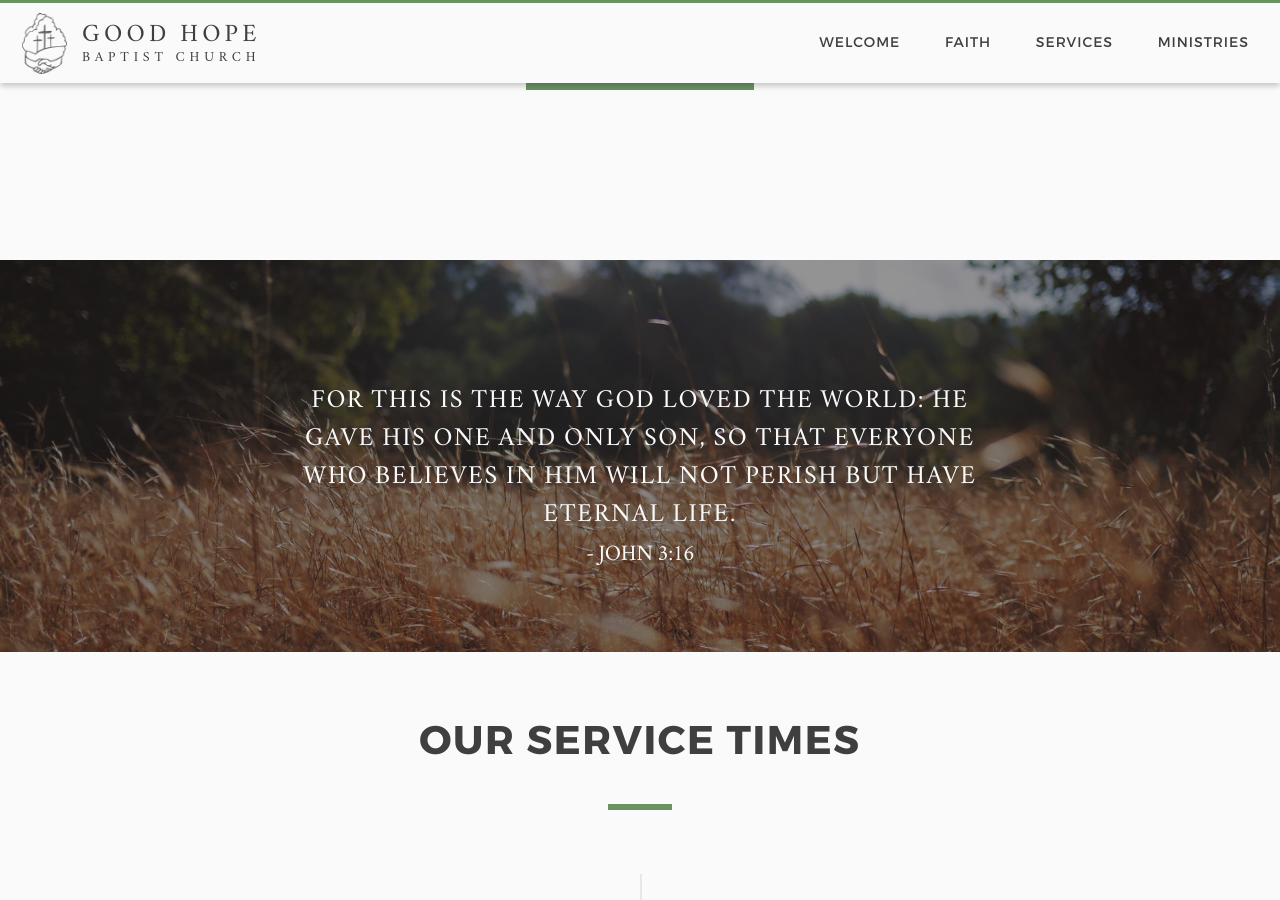
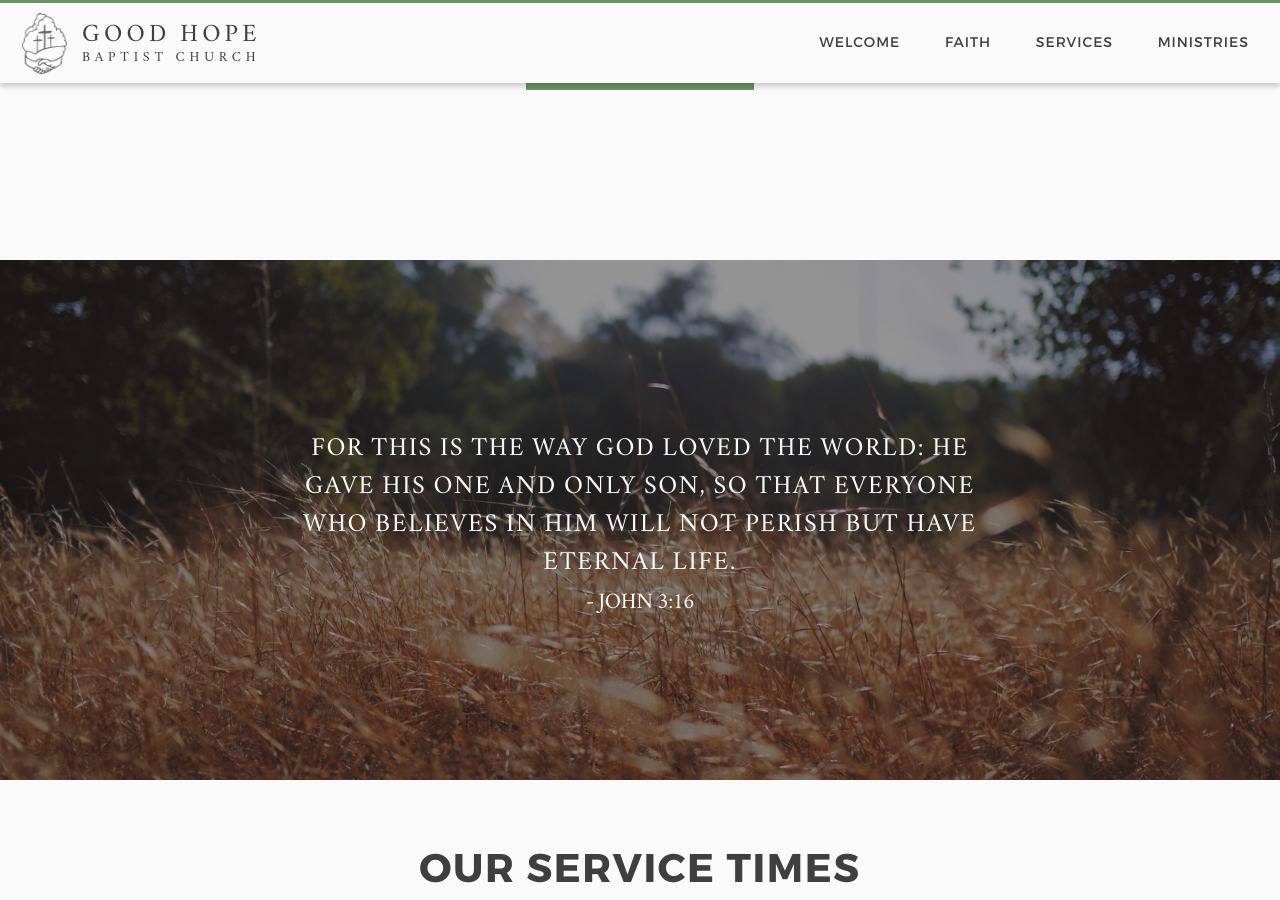
Before and after one commit to jtgry/GHBC, a Jekyll site: the page built from index.html, in a window 1280 px wide and 900 px high, scrolled down 1253 px. Built offline with Jekyll 4.4.1, drawn with Linux system fonts in a browser that asks for light colours; nearby versions of some CDN libraries.

Commit message:
Good hope

```diff
--- a/_config.yml
+++ b/_config.yml
@@ -12,9 +12,12 @@ github_username:  jtgry
 markdown: kramdown
 
 collections:
-    ministries:
-      output: true
-      permalink: /ministries/:path/
+  pages:
+    output: true
+    permalink: /:path/
+  ministries:
+    output: true
+    permalink: /ministries/:path/
 sunday:
   - category: Sunday School
     time: 9:15 a.m.
--- a/_sass/_layout.scss
+++ b/_sass/_layout.scss
@@ -56,9 +56,8 @@ h2.content-block-title{
 
 .content-image{
   @include banner;
-  min-height: 40vh;
-  max-height: 40%;
-  padding-top: 2em;
+  height: 40vh;
+  padding: 5em 0;
 }
 .content-image p{
   color: $color-white;
--- a/_sass/layout/grid.scss
+++ b/_sass/layout/grid.scss
@@ -13,7 +13,7 @@
   float: left;
   width: 100%;
   padding: 0% 0;
-  min-height: 300px;
+  height: 40vh;
 }
 .half-column p{
   font-family: $base-font-family;
@@ -31,13 +31,13 @@
     display: table;
     font-size: 1rem;
     width: 50%;
-    min-height: 600px;
+    height: 40vh;
   }
   .half-column:first-of-type{
     display: table;
     font-size: 1rem;
     width: 50%;
-    min-height: 600px;
+    height: 40vh;
     border-right: solid 2px $grey-color-light;
     margin-right: -2px;
   }
@@ -50,9 +50,7 @@
 }
 .column-image{
   @include banner;
-  min-height: 300px;
-  max-height: 300px;
-  height: 300px;
+  min-height: 40vh;
   width: 100%;
   float: right;
 }
--- a/index.html
+++ b/index.html
@@ -17,7 +17,7 @@ section2_image_text_tag: "JOHN 3:16"
     <div class="container 1">
       <p>{{ page.section1_text }}</p>
       <div class="text-center">
-        <a class="button" href="">Learn More</a>
+        <a class="button" href="/welcome">Learn More</a>
       </div>
     </div>
   </div>
```
Also changed, not shown: Gemfile.lock (added), _pages/faith.md (renamed from faith/index.md), _pages/ministries.md (renamed from ministries/index.md), _pages/services.md (renamed from services/index.md), _pages/welcome.md (renamed from welcome/index.md).
